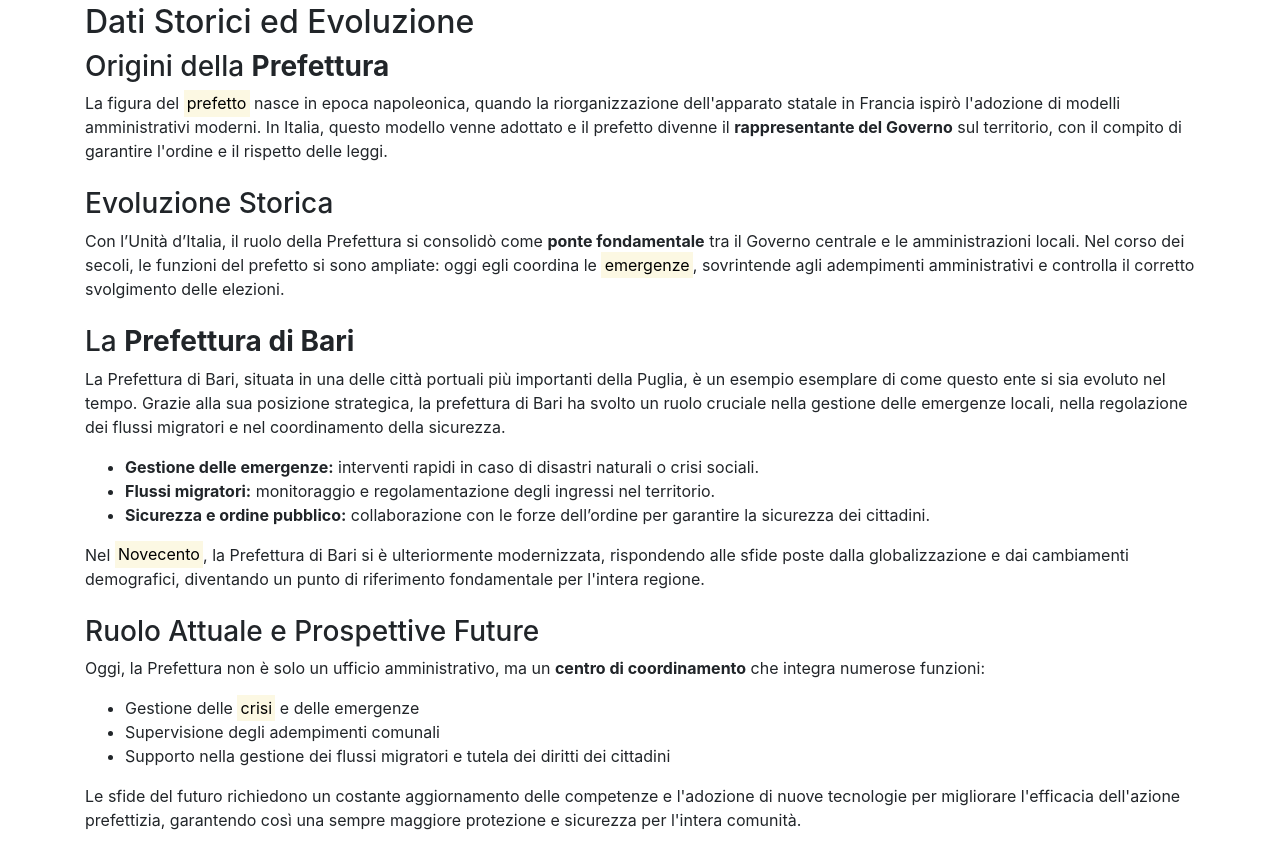
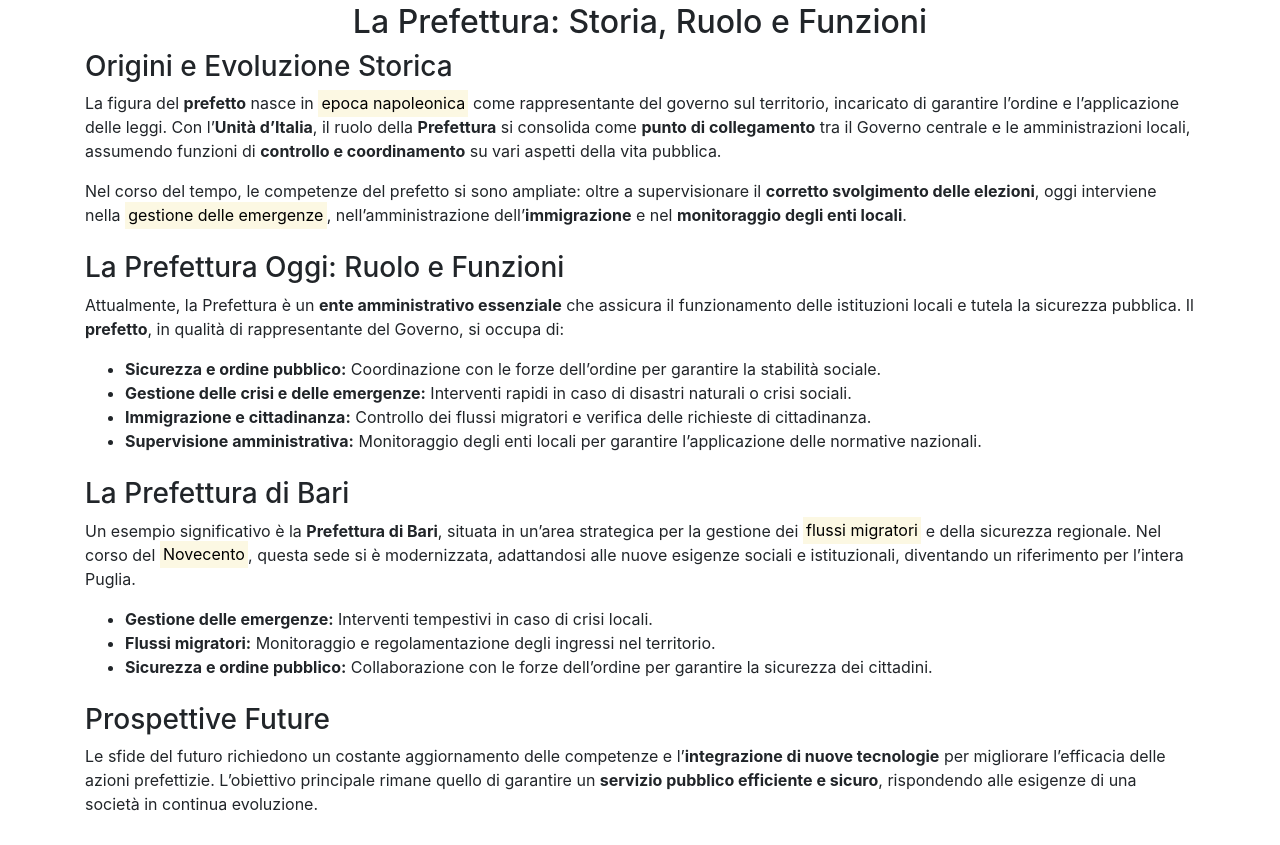
Before and after one commit to GabrielSaltarelli/Lista2, a website: page index.html in a window 1280 px wide. Shown: the part 1875-2720 px from the top of the page. Drawn offline with nearby package versions, Linux system fonts and the light colour scheme.

Commit message:
Update index.html

```diff
--- a/index.html
+++ b/index.html
@@ -67,59 +67,59 @@
  <!-- Sezione Dati Storici ed Evoluzione -->
 <!-- Sezione Dati Storici ed Evoluzione -->
 <section id="storia" class="container mt-5">
-  <h2>Dati Storici ed Evoluzione</h2>
+  <h2 class="text-center">La Prefettura: Storia, Ruolo e Funzioni</h2>
 
-  <!-- Origini della Prefettura -->
+  <!-- Origini e Evoluzione Storica -->
   <article class="mb-4">
-    <h3>Origini della <strong>Prefettura</strong></h3>
+    <h3>Origini e Evoluzione Storica</h3>
     <p>
-      La figura del <mark>prefetto</mark> nasce in epoca napoleonica, quando la riorganizzazione dell'apparato statale in Francia ispirò l'adozione di modelli amministrativi moderni.
-      In Italia, questo modello venne adottato e il prefetto divenne il <strong>rappresentante del Governo</strong> sul territorio, con il compito di garantire l'ordine e il rispetto delle leggi.
+      La figura del <strong>prefetto</strong> nasce in <mark>epoca napoleonica</mark> come rappresentante del governo sul territorio, incaricato di garantire l’ordine e l’applicazione delle leggi.
+      Con l’<strong>Unità d’Italia</strong>, il ruolo della <strong>Prefettura</strong> si consolida come <strong>punto di collegamento</strong> tra il Governo centrale e le amministrazioni locali, assumendo funzioni di <strong>controllo e coordinamento</strong> su vari aspetti della vita pubblica.
+    </p>
+    <p>
+      Nel corso del tempo, le competenze del prefetto si sono ampliate: oltre a supervisionare il <strong>corretto svolgimento delle elezioni</strong>, oggi interviene nella <mark>gestione delle emergenze</mark>, nell’amministrazione dell’<strong>immigrazione</strong> e nel <strong>monitoraggio degli enti locali</strong>.
     </p>
   </article>
 
-  <!-- Evoluzione Storica -->
+  <!-- La Prefettura Oggi -->
   <article class="mb-4">
-    <h3>Evoluzione Storica</h3>
+    <h3>La Prefettura Oggi: Ruolo e Funzioni</h3>
     <p>
-      Con l’Unità d’Italia, il ruolo della Prefettura si consolidò come <strong>ponte fondamentale</strong> tra il Governo centrale e le amministrazioni locali.
-      Nel corso dei secoli, le funzioni del prefetto si sono ampliate: oggi egli coordina le <mark>emergenze</mark>, sovrintende agli adempimenti amministrativi e controlla il corretto svolgimento delle elezioni.
+      Attualmente, la Prefettura è un <strong>ente amministrativo essenziale</strong> che assicura il funzionamento delle istituzioni locali e tutela la sicurezza pubblica. Il <strong>prefetto</strong>, in qualità di rappresentante del Governo, si occupa di:
     </p>
+    <ul>
+      <li><strong>Sicurezza e ordine pubblico:</strong> Coordinazione con le forze dell’ordine per garantire la stabilità sociale.</li>
+      <li><strong>Gestione delle crisi e delle emergenze:</strong> Interventi rapidi in caso di disastri naturali o crisi sociali.</li>
+      <li><strong>Immigrazione e cittadinanza:</strong> Controllo dei flussi migratori e verifica delle richieste di cittadinanza.</li>
+      <li><strong>Supervisione amministrativa:</strong> Monitoraggio degli enti locali per garantire l’applicazione delle normative nazionali.</li>
+    </ul>
   </article>
 
   <!-- La Prefettura di Bari -->
   <article class="mb-4">
-    <h3>La <strong>Prefettura di Bari</strong></h3>
+    <h3>La Prefettura di Bari</h3>
     <p>
-      La Prefettura di Bari, situata in una delle città portuali più importanti della Puglia, è un esempio esemplare di come questo ente si sia evoluto nel tempo.
-      Grazie alla sua posizione strategica, la prefettura di Bari ha svolto un ruolo cruciale nella gestione delle emergenze locali, nella regolazione dei flussi migratori e nel coordinamento della sicurezza.
+      Un esempio significativo è la <strong>Prefettura di Bari</strong>, situata in un’area strategica per la gestione dei <mark>flussi migratori</mark> e della sicurezza regionale.
+      Nel corso del <mark>Novecento</mark>, questa sede si è modernizzata, adattandosi alle nuove esigenze sociali e istituzionali, diventando un riferimento per l’intera Puglia.
     </p>
     <ul>
-      <li><strong>Gestione delle emergenze:</strong> interventi rapidi in caso di disastri naturali o crisi sociali.</li>
-      <li><strong>Flussi migratori:</strong> monitoraggio e regolamentazione degli ingressi nel territorio.</li>
-      <li><strong>Sicurezza e ordine pubblico:</strong> collaborazione con le forze dell’ordine per garantire la sicurezza dei cittadini.</li>
+      <li><strong>Gestione delle emergenze:</strong> Interventi tempestivi in caso di crisi locali.</li>
+      <li><strong>Flussi migratori:</strong> Monitoraggio e regolamentazione degli ingressi nel territorio.</li>
+      <li><strong>Sicurezza e ordine pubblico:</strong> Collaborazione con le forze dell’ordine per garantire la sicurezza dei cittadini.</li>
     </ul>
-    <p>
-      Nel <mark>Novecento</mark>, la Prefettura di Bari si è ulteriormente modernizzata, rispondendo alle sfide poste dalla globalizzazione e dai cambiamenti demografici, diventando un punto di riferimento fondamentale per l'intera regione.
-    </p>
   </article>
 
-  <!-- Ruolo Attuale e Prospettive Future -->
+  <!-- Prospettive Future -->
   <article>
-    <h3>Ruolo Attuale e Prospettive Future</h3>
+    <h3>Prospettive Future</h3>
     <p>
-      Oggi, la Prefettura non è solo un ufficio amministrativo, ma un <strong>centro di coordinamento</strong> che integra numerose funzioni:
-    </p>
-    <ul>
-      <li>Gestione delle <mark>crisi</mark> e delle emergenze</li>
-      <li>Supervisione degli adempimenti comunali</li>
-      <li>Supporto nella gestione dei flussi migratori e tutela dei diritti dei cittadini</li>
-    </ul>
-    <p>
-      Le sfide del futuro richiedono un costante aggiornamento delle competenze e l'adozione di nuove tecnologie per migliorare l'efficacia dell'azione prefettizia, garantendo così una sempre maggiore protezione e sicurezza per l'intera comunità.
+      Le sfide del futuro richiedono un costante aggiornamento delle competenze e l’<strong>integrazione di nuove tecnologie</strong> per migliorare l’efficacia delle azioni prefettizie.
+      L’obiettivo principale rimane quello di garantire un <strong>servizio pubblico efficiente e sicuro</strong>, rispondendo alle esigenze di una società in continua evoluzione.
     </p>
   </article>
 </section>
+
+
 
 
 
```
